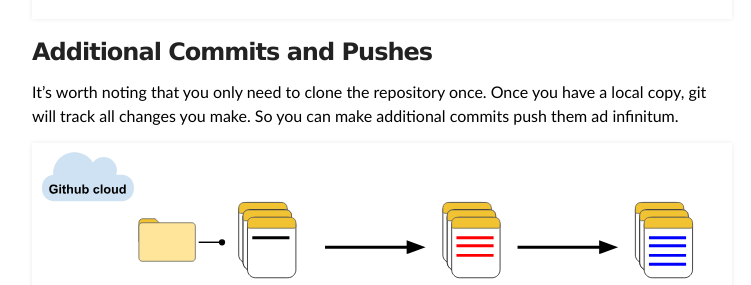
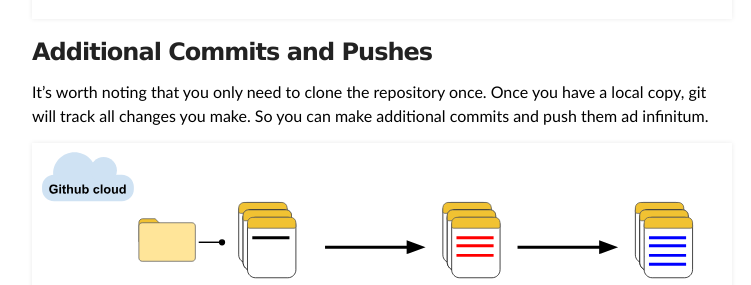
Before and after one commit to JonKing93/Github-Tutorial-Workshop, a Jekyll site: the page built from workshop/overview.md, in a window 1280 px wide and 900 px high, scrolled down 2241 px. Shown: the part 178-463 px from the top of the window, without its empty margins (258-1009 px from the left). Built offline with Jekyll 4.4.1, drawn with Linux system fonts in a browser that asks for light colours.

Commit message:
Began writing Github online portion

```diff
--- a/workshop/overview.md
+++ b/workshop/overview.md
@@ -33,7 +33,7 @@ At this point, the commits are only stored on your local computer. So, after mak
 
 ### Additional Commits and Pushes
 
-It's worth noting that you only need to clone the repository once. Once you have a local copy, git will track all changes you make. So you can make additional commits push them ad infinitum.
+It's worth noting that you only need to clone the repository once. Once you have a local copy, git will track all changes you make. So you can make additional commits and push them ad infinitum.
 
 <img src="..\assets\images\continue.svg" alt="Making additional commits and pushes." style="width:100%;display:block">
 
```
Also changed, not shown: assets/images/remoterepos.PNG (added).
